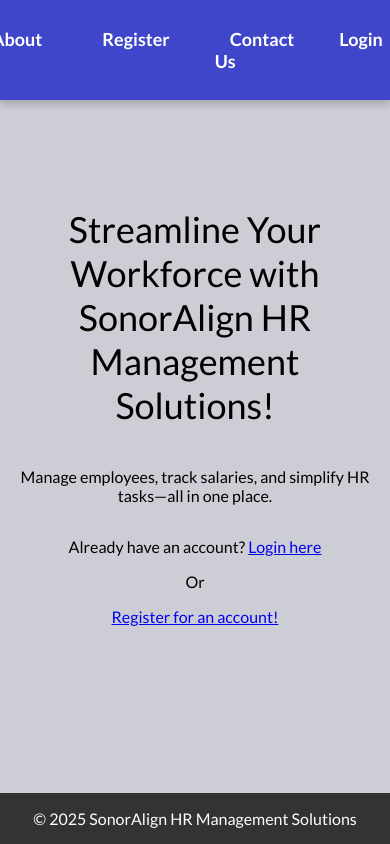
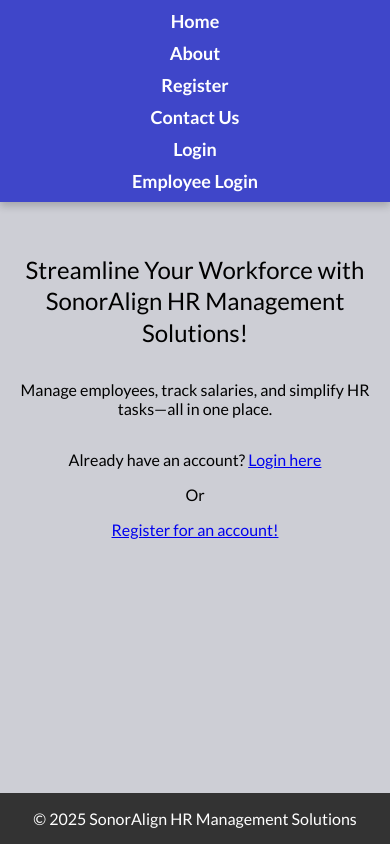
Before and after one commit to izzythegreatxx/ems, a Flask app: page / in a window 390 px wide. Run offline with Flask 3, Linux system fonts and the light colour scheme; data comes from the database, SQL or seed files in the repository.

Commit message:
added responsive styling for moobile devices

```diff
--- a/static/styles.css
+++ b/static/styles.css
@@ -231,3 +231,37 @@ footer {
     width: 100%;
     bottom: 0;
 }
+@media (max-width: 768px) {
+    nav {
+        height: auto;
+        flex-direction: column;
+        padding: 10px 0;
+    }
+
+    .nav-links {
+        flex-direction: column;
+        align-items: center;
+        gap: 10px;
+    }
+
+    .nav-links a {
+        padding: 12px 20px;
+        width: 100%;
+        text-align: center;
+    }
+
+    .content-wrapper {
+        padding: 10px;
+        margin-top: 120px; /* More space to compensate for nav */
+    }
+
+    header h1 {
+        font-size: 1.5rem;
+        line-height: 1.3;
+    }
+
+    footer {
+        position: static;
+        margin-top: 20px;
+    }
+}
```
